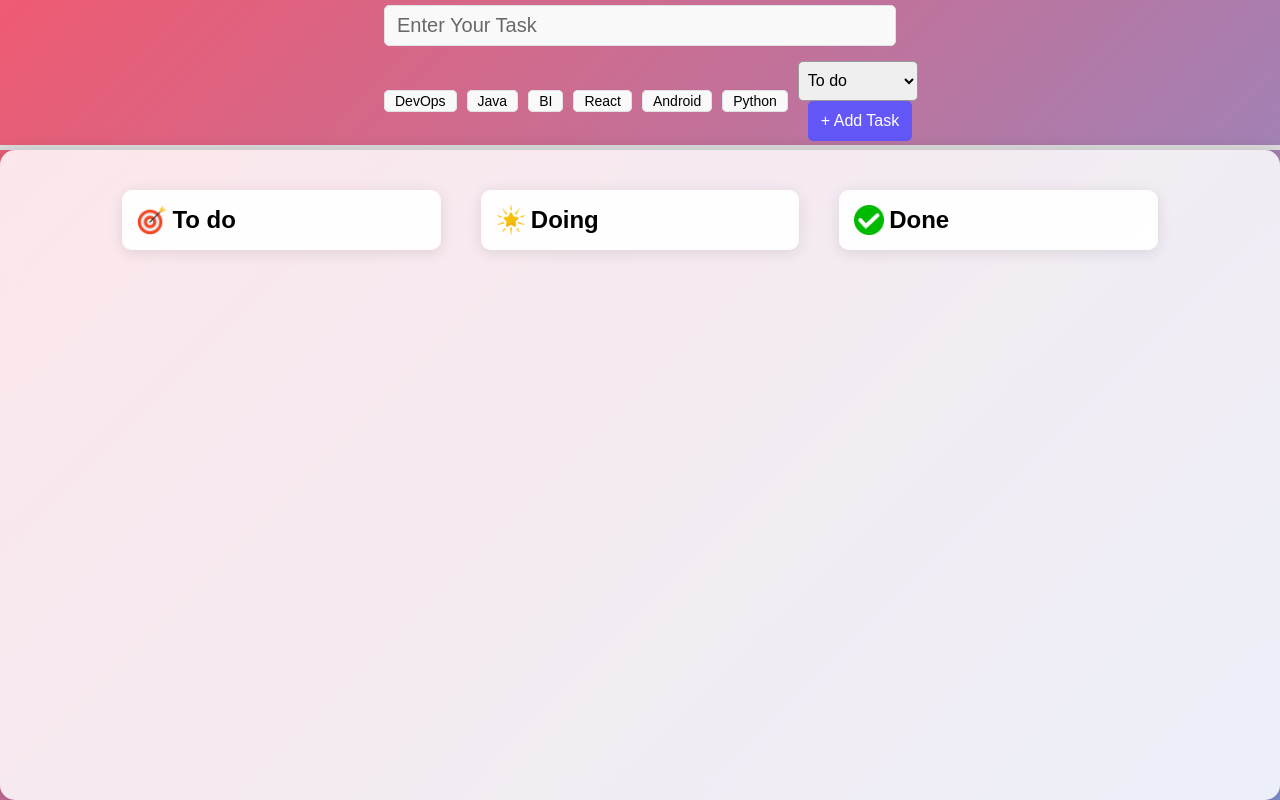
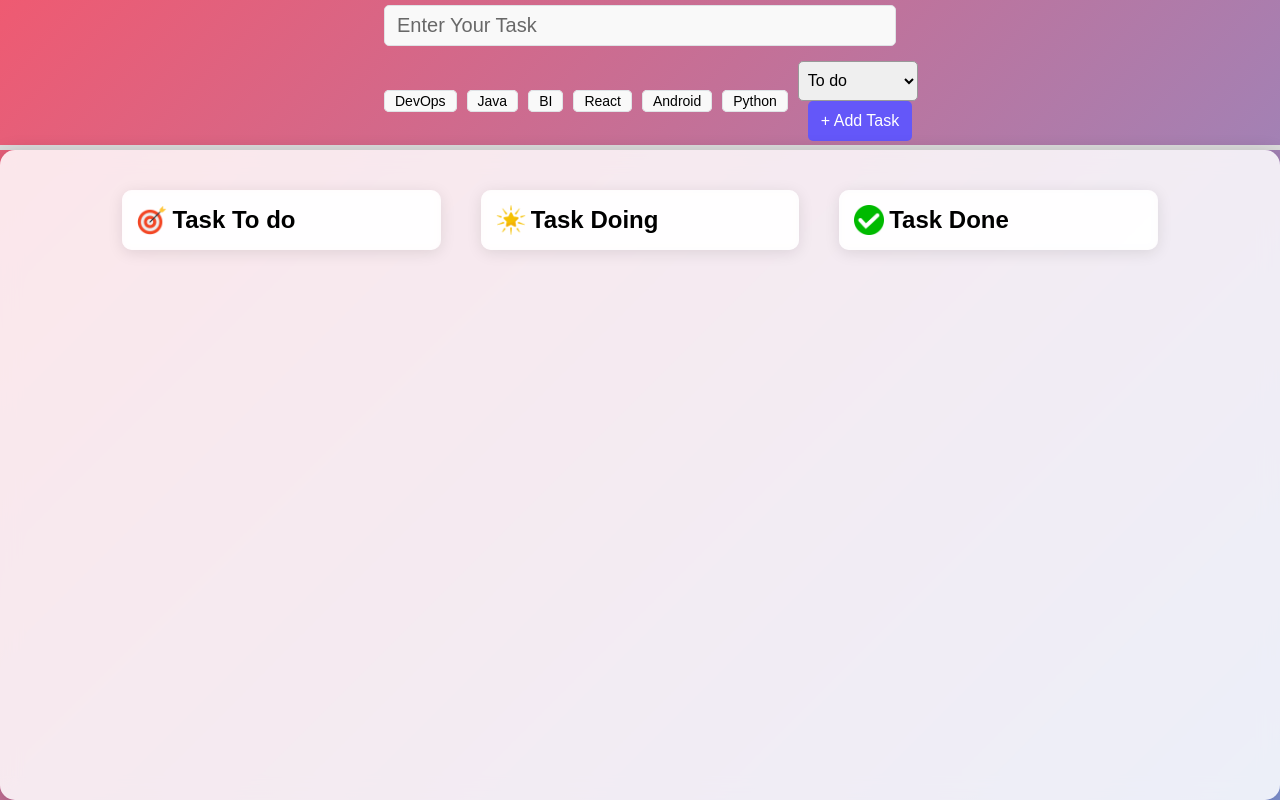
Before and after one commit to hardikpt/your-todo, a React (Vite) app: page /your-todo/ in a window 1280 px wide. Built offline with nearby package versions, Linux system fonts and the light colour scheme.

Commit message:
Update App.jsx

```diff
--- a/src/App.jsx
+++ b/src/App.jsx
@@ -32,7 +32,7 @@ const App = () => {
       <TaskForm setTasks={setTasks} />
       <main className="app_main">
         <TaskColumn
-          title="To do"
+          title="Task To do"
           icon={TodoIcon}
           tasks={tasks}
           status="todo"
@@ -40,14 +40,14 @@ const App = () => {
         />
 
         <TaskColumn
-          title="Doing"
+          title="Task Doing"
           icon={doingIcon}
           tasks={tasks}
           status="doing"
           handleDelete={handleDelete}
         />
         <TaskColumn
-          title="Done"
+          title="Task Done"
           icon={doneIcon}
           tasks={tasks}
           status="done"
```
